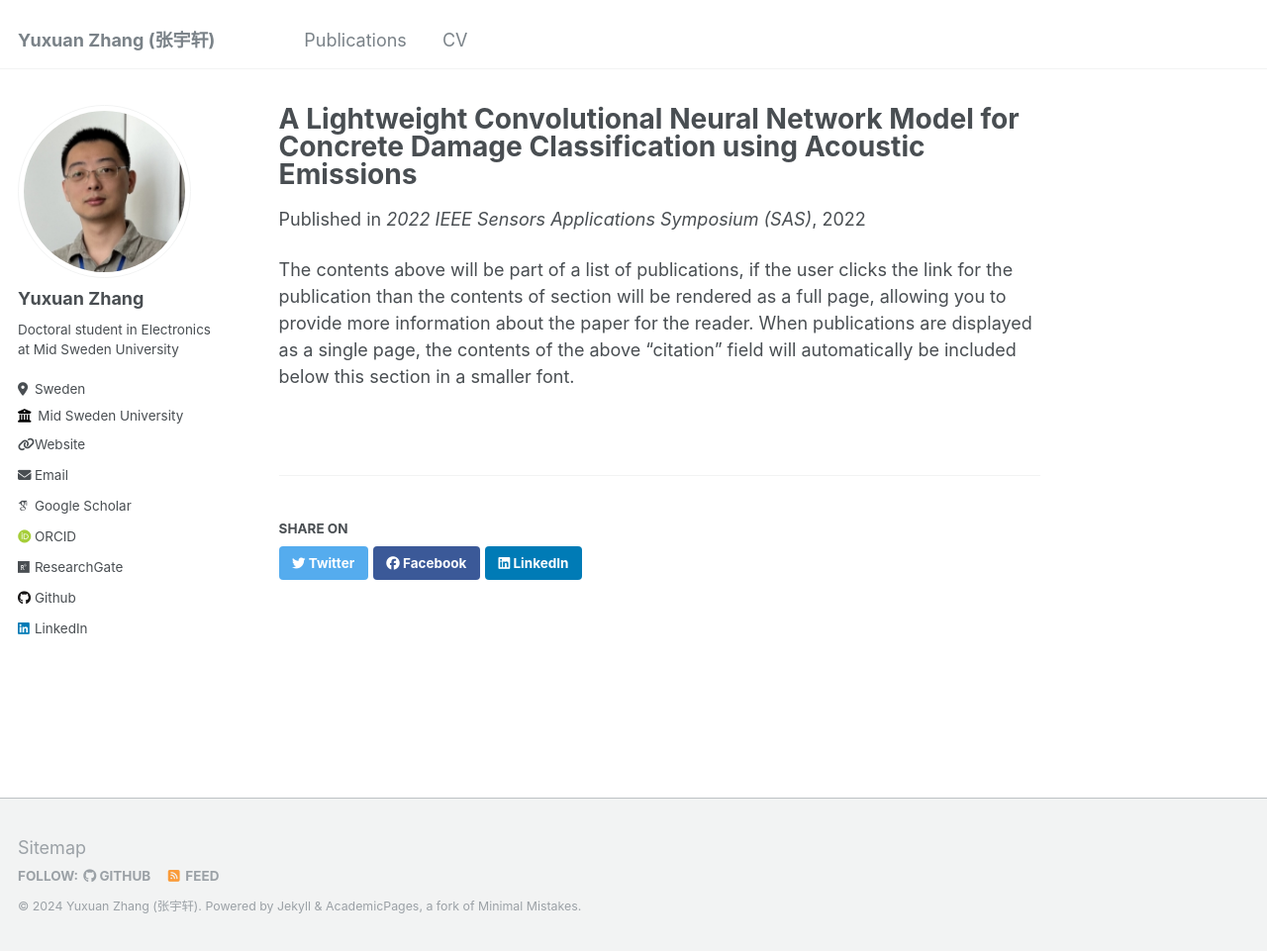
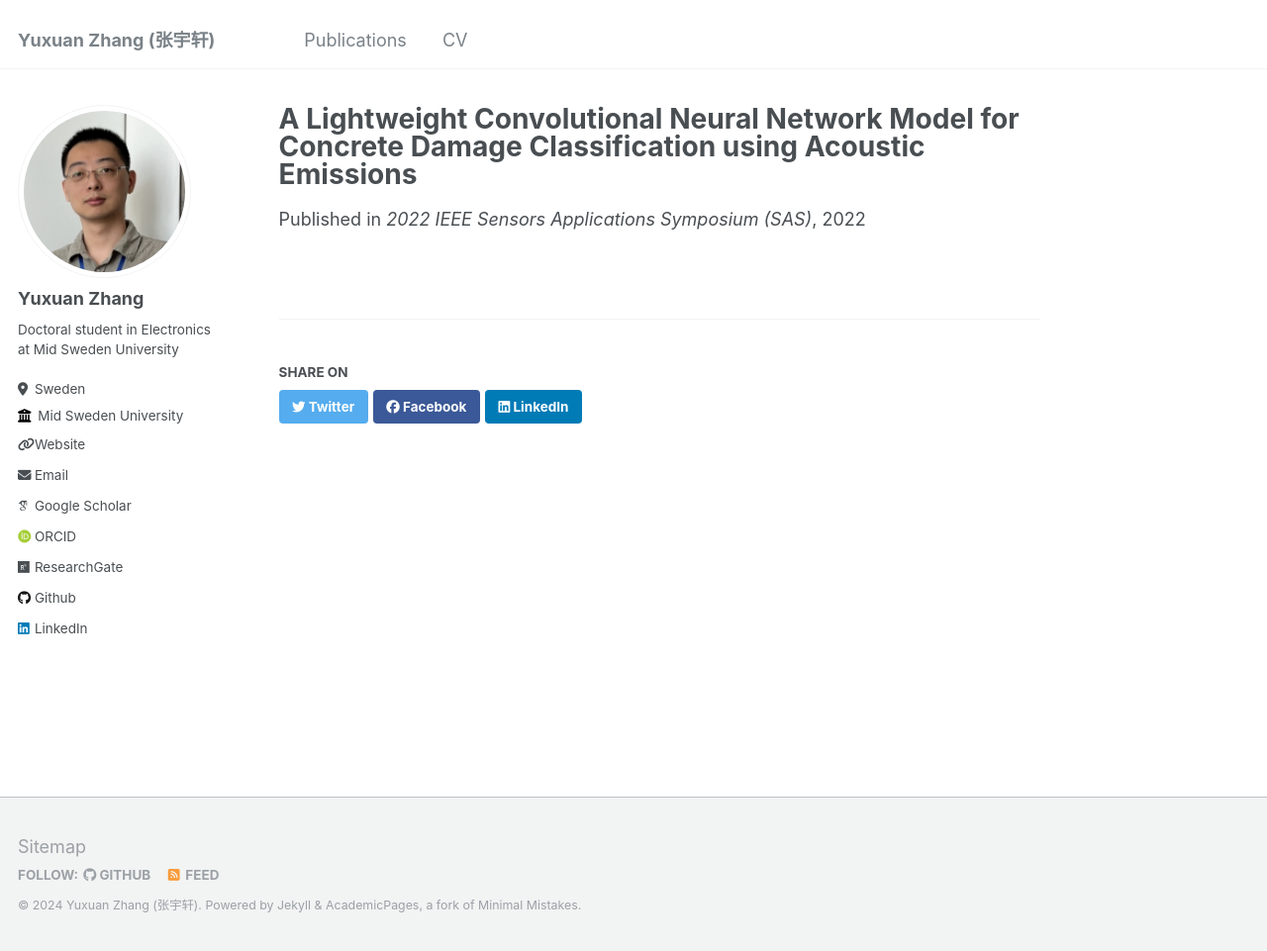
Before and after one commit to YuxuanZhang-96/YuxuanZhang-96.github.io, a Jekyll site: the page built from _publications/2009-10-01-paper-title-number-1.md, in a window 1280 px wide and 961 px high. Shown: the whole window at 99% size. Built offline with Jekyll 4.4.1, drawn with Linux system fonts in a browser that asks for light colours; some web fonts are replaced.

Commit message:
Update 2009-10-01-paper-title-number-1.md

```diff
--- a/_publications/2009-10-01-paper-title-number-1.md
+++ b/_publications/2009-10-01-paper-title-number-1.md
@@ -1,11 +1,7 @@
 ---
 title: "A Lightweight Convolutional Neural Network Model for Concrete Damage Classification using Acoustic Emissions"
 collection: publications
-permalink: /publication/2009-10-01-paper-title-number-1
+permalink: 'https://ieeexplore.ieee.org/document/9881386'
 date: 2022-09-12
 venue: '2022 IEEE Sensors Applications Symposium (SAS)'
-paperurl: 'https://ieeexplore.ieee.org/abstract/document/9881386'
 ---
-
-
-The contents above will be part of a list of publications, if the user clicks the link for the publication than the contents of section will be rendered as a full page, allowing you to provide more information about the paper for the reader. When publications are displayed as a single page, the contents of the above "citation" field will automatically be included below this section in a smaller font.
```
